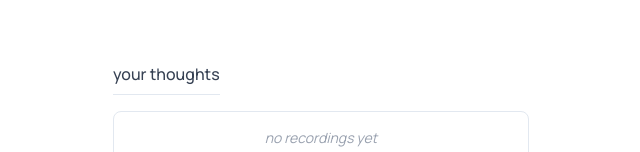
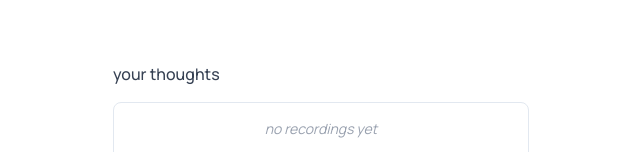
Before and after one commit to JohnsonChin1009/Echo, a Next.js app: page / in a window 1280 px wide. Shown: the part 189-341 px from the top of the page, without its empty margins (319-959 px from the left). Built offline with nearby package versions, Linux system fonts and the light colour scheme.

Commit message:
update ui

```diff
--- a/app/page.tsx
+++ b/app/page.tsx
@@ -140,7 +140,7 @@ export default function HomePage() {
 
       {/* Scrollable recordings section */}
       <div className="space-y-4 px-4 flex flex-col items-center w-full lg:max-w-md">
-      <h2 className="text-base font-medium text-gray-700 border-b pb-2 sticky top-0 bg-white self-start">your thoughts</h2>
+      <h2 className="text-base font-medium text-gray-700 sticky top-0 bg-white self-start">your thoughts</h2>
       <ScrollArea className="h-[300px] w-full md:h-[400px] rounded-md border p-4 max-w-sm lg:max-w-md">
         <div className="w-full">
           {recordings.length > 0 ? (
```
